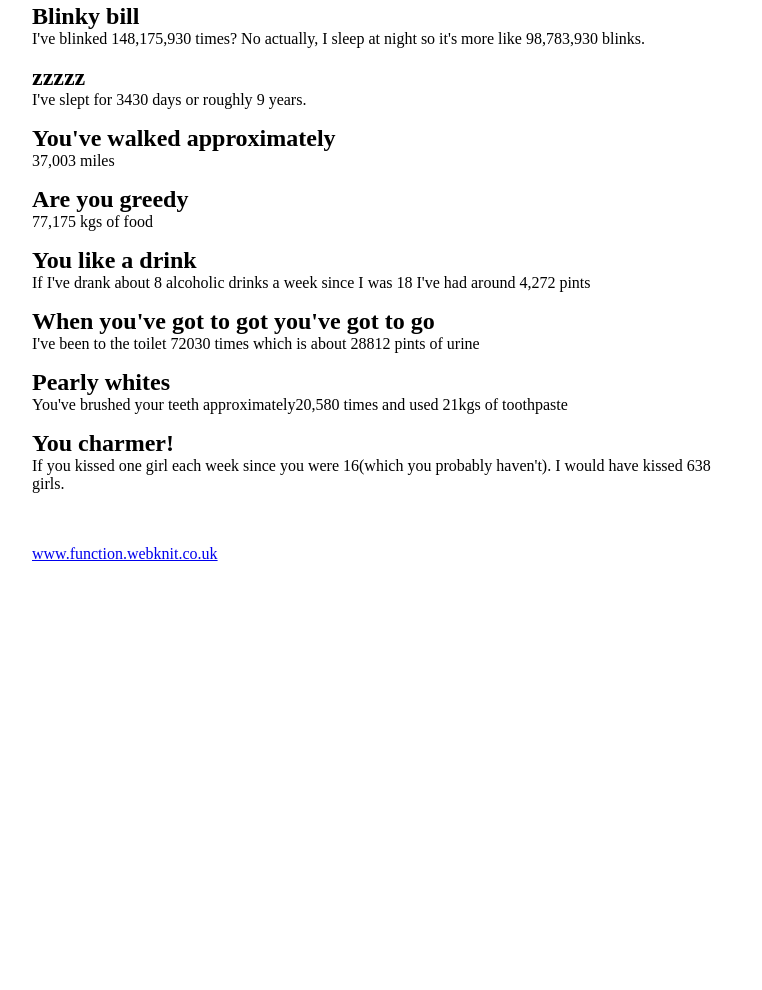
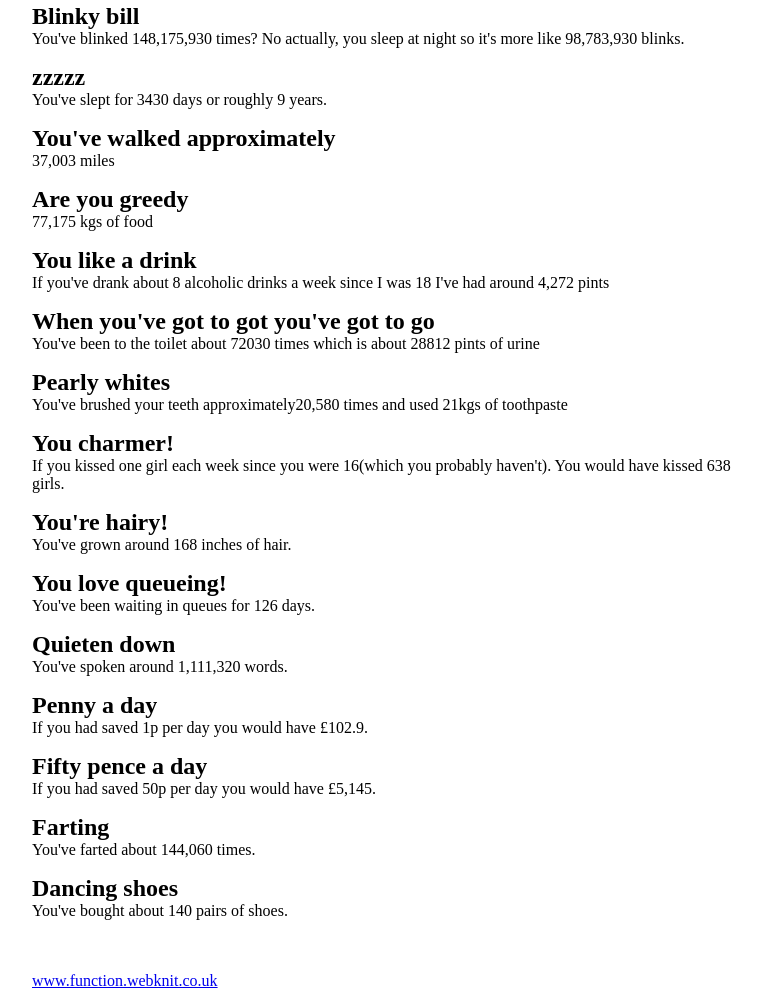
Before and after one commit to webknit/lifeinnumbers, a plain HTML site: page index.html in a window 1280 px wide. Shown: the part 538-1528 px from the top of the page, without its empty margins (258-1020 px from the left). Before the commit the page ends 1101 px from the top, so only its background shows below. Drawn offline with nearby package versions, Linux system fonts and the light colour scheme.

Commit message:
final commit on this project now, moving onto actual project, will post link in readme

```diff
--- a/index.html
+++ b/index.html
@@ -37,10 +37,10 @@
 		<p><span class="num-breaths"></span> breaths</p>
 
 		<h2>Blinky bill</h2>
-		<p>I've blinked <span class="num-blink"></span> times? No actually, I sleep at night so it's more like <span class="num-blink-sleep"></span> blinks.</p>
+		<p>You've blinked <span class="num-blink"></span> times? No actually, you sleep at night so it's more like <span class="num-blink-sleep"></span> blinks.</p>
 
 		<h2>zzzzz</h2>
-		<p>I've slept for <span class="num-time-asleep"></span> days or roughly <span class="num-years-asleep"></span> years.</p>
+		<p>You've slept for <span class="num-time-asleep"></span> days or roughly <span class="num-years-asleep"></span> years.</p>
 
 		<h2>You've walked approximately</h2>
 		<p><span class="num-step"></span> miles</p>
@@ -49,16 +49,38 @@
 		<p><span class="num-food"></span> kgs of food</p>
 
 		<h2>You like a drink</h2>
-		<p>If I've drank about 8 alcoholic drinks a week since I was 18 I've had around <span class="num-pints"></span> pints</p>
+		<p>If you've drank about 8 alcoholic drinks a week since I was 18 I've had around <span class="num-pints"></span> pints</p>
 
 		<h2>When you've got to got you've got to go</h2>
-		<p>I've been to the toilet <span class="num-toilet"></span> times which is about <span class="num-toiletpint"></span> pints of urine</p>
+		<p>You've been to the toilet about <span class="num-toilet"></span> times which is about <span class="num-toiletpint"></span> pints of urine</p>
 
 		<h2>Pearly whites</h2>
 		<p>You've brushed your teeth approximately<span class="num-brusheteeth"></span> times and used <span class="num-gramtoothpaste"></span>kgs of toothpaste</p>
 
 		<h2>You charmer!</h2>
-		<p>If you kissed one girl each week since you were 16(which you probably haven't). I would have kissed <span class="num-kiss"></span> girls.</p>
+		<p>If you kissed one girl each week since you were 16(which you probably haven't). You would have kissed <span class="num-kiss"></span> girls.</p>
+
+		<h2>You're hairy!</h2>
+		<p>You've grown around <span class="num-hair"></span> inches of hair.</p>
+
+		<h2>You love queueing!</h2>
+		<p>You've been waiting in queues for <span class="num-queue"></span> days.</p>
+
+		<h2>Quieten down</h2>
+		<p>You've spoken around <span class="num-words"></span> words.</p>
+
+		<h2>Penny a day</h2>
+		<p>If you had saved 1p per day you would have £<span class="num-pennyday"></span>.</p>
+
+		<h2>Fifty pence a day</h2>
+		<p>If you had saved 50p per day you would have £<span class="num-fiftyday"></span>.</p>
+
+		<h2>Farting</h2>
+		<p>You've farted about <span class="num-fart"></span> times.</p>
+
+		<h2>Dancing shoes</h2>
+		<p>You've bought about <span class="num-shoes"></span> pairs of shoes.</p>
+
 
 		<br><br>
         <a href="http://function.webknit.co.uk/">www.function.webknit.co.uk</a>
--- a/script.js
+++ b/script.js
@@ -21,6 +21,7 @@ Base.LifeNumbers = function() {
 	var daysAlive;
 	var weeksAlive;
 	var monthsAlive;
+	var yearsAlive;
 
 	function init() {
 
@@ -40,6 +41,13 @@ Base.LifeNumbers = function() {
 		calNumberToilet();
 		calBushTeeth();
 		calNumKiss();
+		calNumHair();
+		calNumQueue();
+		calNumWords();
+		calPennyADay();
+		calFiftyADay();
+		calNumFart();
+		calNumShoes();
 
 	}
 
@@ -157,6 +165,7 @@ Base.LifeNumbers = function() {
 		}
 
 		monthsAlive = (year2 - year1) * 12 + (month2 - month1) + 1;
+		yearsAlive = Math.round(monthsAlive / 12);
 
 		$('.num-months-alive').html(monthsAlive);
 
@@ -296,6 +305,77 @@ Base.LifeNumbers = function() {
 
 	}
 
+	function calNumHair() {
+
+		// 6 inches hair per year
+		var inchesOfHair = yearsAlive * 6;
+		var inchesOfHair = addCommas(inchesOfHair);
+
+		$('.num-hair').html(inchesOfHair);
+
+	}
+
+	function calNumQueue() {
+
+		// 108 hours in queue per year
+		var hoursInQueue = yearsAlive * 108;
+		var hoursInQueue = hoursInQueue / 24;
+		var hoursInQueue = addCommas(hoursInQueue);
+
+		$('.num-queue').html(hoursInQueue);
+
+	}
+
+	function calNumWords() {
+
+		// 7k words per day
+		var numWords = daysAlive * 108;
+		var numWords = addCommas(numWords);
+
+		$('.num-words').html(numWords);
+
+	}
+
+	function calPennyADay() {
+
+		var pennyDay = daysAlive * 1;
+		var pennyDay = pennyDay / 100;
+		var pennyDay = addCommas(pennyDay);
+
+		$('.num-pennyday').html(pennyDay);
+
+	}
+
+	function calFiftyADay() {
+
+		var fiftyDay = daysAlive * 0.50;
+		var fiftyDay = Math.round(fiftyDay);
+		var fiftyDay = addCommas(fiftyDay);
+
+		$('.num-fiftyday').html(fiftyDay);
+
+	}
+
+	function calNumFart() {
+
+		var farty = daysAlive * 14;
+		var farty = addCommas(farty);
+
+		$('.num-fart').html(farty);
+
+	}
+
+	function calNumShoes() {
+
+		// Based on 5 shoes per year
+		var numShoes = yearsAlive * 5;
+		var numShoes = addCommas(numShoes);
+
+		$('.num-shoes').html(numShoes);
+
+	}
+
+
 	// Function to add commas to the numbers
 	function addCommas(num) {
 
```
